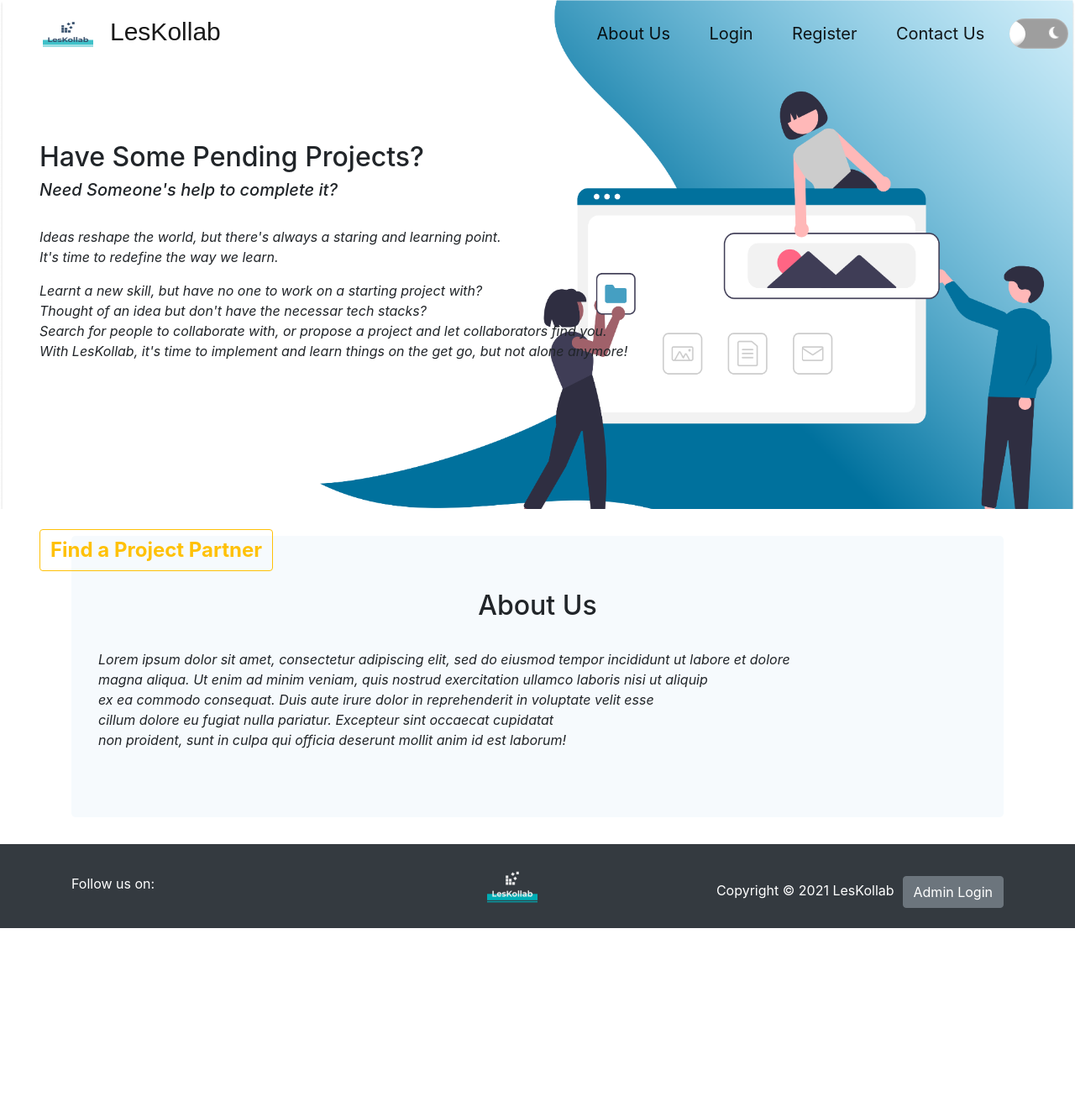
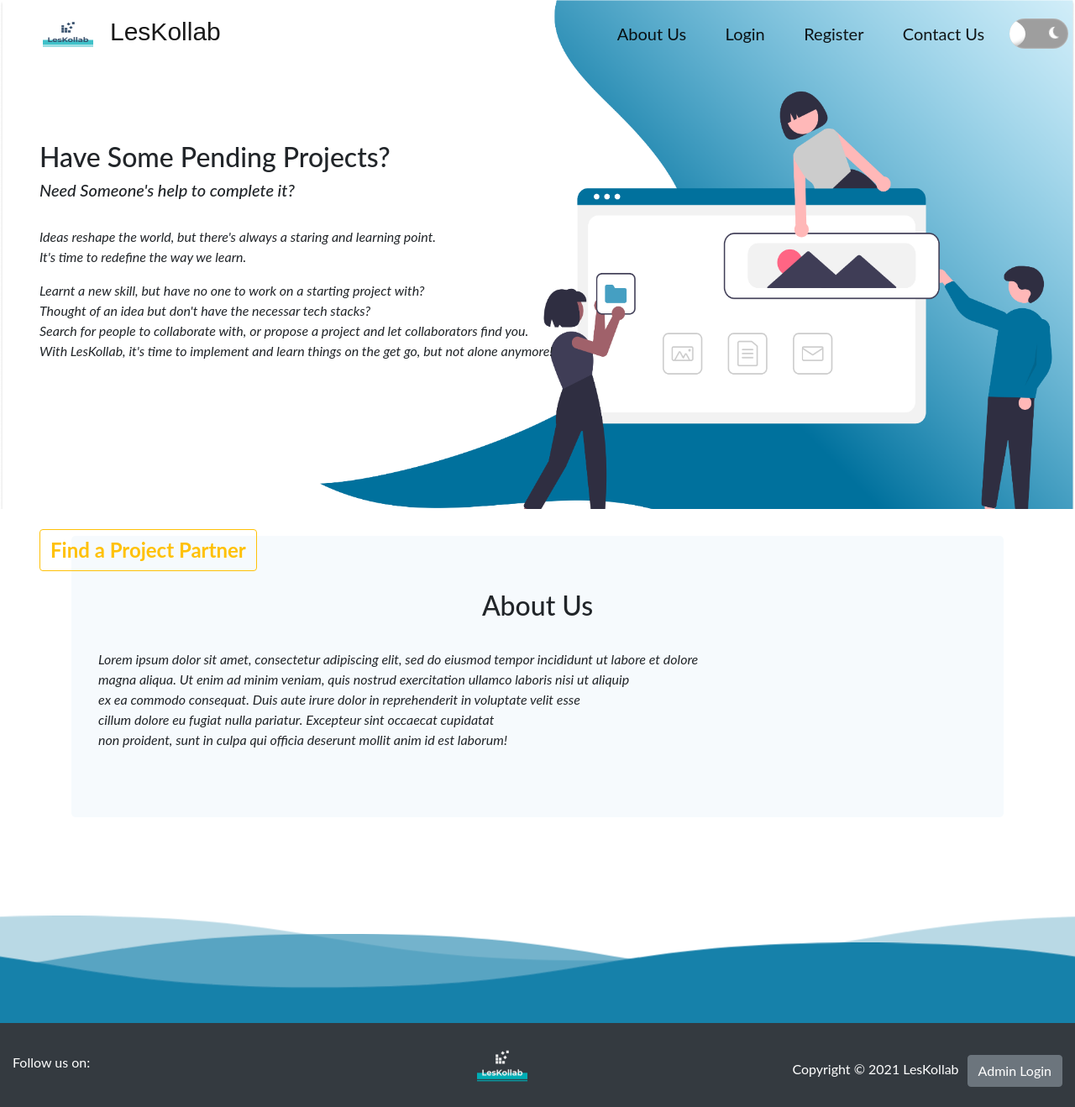
Before and after one commit to Spectrum-CETB/LesKollab, a PHP site: page /index.php in a window 1280 px wide. Shown: the whole page at 84% size. Before the commit the page ends 1105 px from the top, so only its background shows below. Run offline with PHP 8.4, Linux system fonts and the light colour scheme; some libraries are stand-ins or nearby versions; some web fonts are replaced; grey boxes are pictures that could not be loaded.

Commit message:
insert waves to footer

```diff
--- a/index.php
+++ b/index.php
@@ -41,6 +41,91 @@ if (isset($_SESSION['email'])) {
       background-size: cover;
       background-repeat: no-repeat
     }
+      /*css for footer*/
+  @import url("https://fonts.googleapis.com/css?family=Lato:400,400i,700");
+
+body {
+  font-family: Lato, sans-serif;
+}
+
+footer {
+  bottom:0px;
+}
+footer div {
+  background-color:#5ecfb3;
+  margin: -5px 0px 0px 0px;
+  padding:0px;
+  color: #fff;
+  text-align:center;
+}
+svg {
+  width:100%;
+}
+.wave {
+  animation: wave 3s linear;
+  animation-iteration-count:infinite;
+  fill: #1881aa;
+}
+.drop {
+  fill: transparent;
+  animation: drop 5s ease infinite normal;
+  stroke: #4478e3;
+  stroke-width:0.5;
+  opacity:.6;
+  transform: translateY(80%);
+}
+.drop1 {
+  transform-origin: 20px 3px;
+}
+.drop2 {
+  animation-delay: 3s;
+  animation-duration:3s;
+  transform-origin: 25px 3px;
+}
+.drop3 {
+  animation-delay: -2s;
+  animation-duration:3.4s;
+  transform-origin: 16px 3px;
+}
+.gooeff {
+  	filter: url(#goo);
+}
+#wave2 {
+  animation-duration:5s;
+  animation-direction: reverse;
+  opacity: .6
+}
+#wave3 {
+  animation-duration: 7s;
+  opacity:.3;
+}
+@keyframes drop {
+  0% {
+    transform: translateY(80%);
+    opacity:.6;
+  }
+  80% {
+    transform: translateY(80%);
+    opacity:.6;
+  }
+  90% {
+    transform: translateY(10%) ;
+    opacity:.6;
+  }
+  100% {
+    transform: translateY(0%) scale(1.5);
+    stroke-width:0.2;
+    opacity:0;
+  }
+}
+@keyframes wave {
+  to {transform: translateX(-100%);}
+}
+@keyframes ball {
+  to {transform: translateY(20%);}
+}
+
+
   </style>
 
 </head>
@@ -288,9 +373,51 @@ if (isset($_SESSION['email'])) {
 </div>
 </div>
 
+<!-- wave start -->
+<div class="container-fluid px-0">
+    <footer>
+<svg viewBox="0 0 120 20">
+ <defs>
+   <mask id="xxx">
+     <circle cx="7" cy="12" r="40" fill="#fff" />
+   </mask>
+
+   <filter id="goo">
+      <feGaussianBlur in="SourceGraphic" stdDeviation="2" result="blur" />
+      <feColorMatrix in="blur" mode="matrix" values="
+           1 0 0 0 0
+           0 1 0 0 0
+           0 0 1 0 0
+           0 0 0 13 -9" result="goo" />
+      <feBlend in="SourceGraphic" in2="goo" />
+  	</filter>
+     <path id="wave" d="M 0,10 C 30,10 30,15 60,15 90,15 90,10 120,10 150,10 150,15 180,15 210,15 210,10 240,10 v 28 h -240 z" />
+  </defs>
+
+   <use id="wave3" class="wave" xlink:href="#wave" x="0" y="-2" ></use>
+   <use id="wave2" class="wave" xlink:href="#wave" x="0" y="0" ></use>
+
+
+  <g class="gooeff">
+  <circle class="drop drop1" cx="20" cy="2" r="1.8"  />
+  <circle class="drop drop2" cx="25" cy="2.5" r="1.5"  />
+  <circle class="drop drop3" cx="16" cy="2.8" r="1.2"  />
+    <use id="wave1" class="wave" xlink:href="#wave" x="0" y="1" />
+
+    <!-- g mask="url(#xxx)">
+    <path   id="wave1"  class="wave" d="M 0,10 C 30,10 30,15 60,15 90,15 90,10 120,10 150,10 150,15 180,15 210,15 210,10 240,10 v 28 h -240 z" />
+    </g>
+  </g -->
+
+</svg>
+
+
+</footer>
+    </div>
+<!-- wave end -->
+
     <!-- Start Footer Section-->
     <div class="container-fluid bg-dark footer">
-      <div class="container">
         <div class="row">
           <div class="col-lg-5 col-md-5 col-sm-4" style="padding-top:35px;">
             <span class="pr-2 text-white text-center">Follow us on:</span>
@@ -303,7 +430,7 @@ if (isset($_SESSION['email'])) {
             <p class="text-white mt-2">Copyright &copy <?php echo date('Y'). " "; ?>LesKollab<span><a href="admin/admin_login.php" class="btn btn-secondary" style="margin-left:10px;">Admin Login</a></span></p>
           </div>
         </div>
-      </div>
+
     </div>
       <!--End Footer Section-->
 
```
